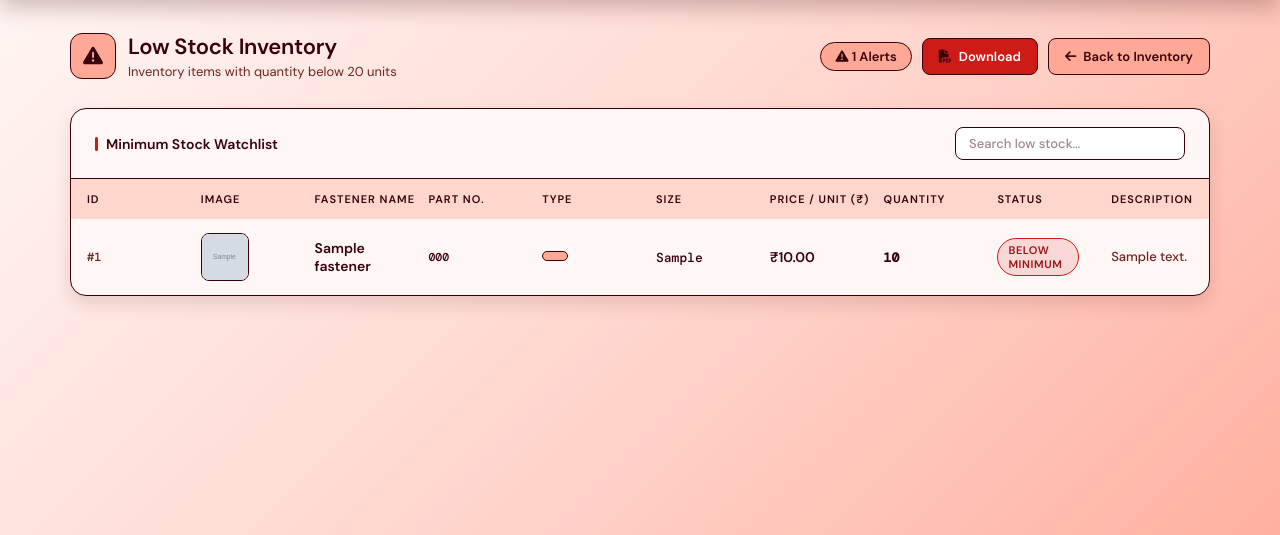
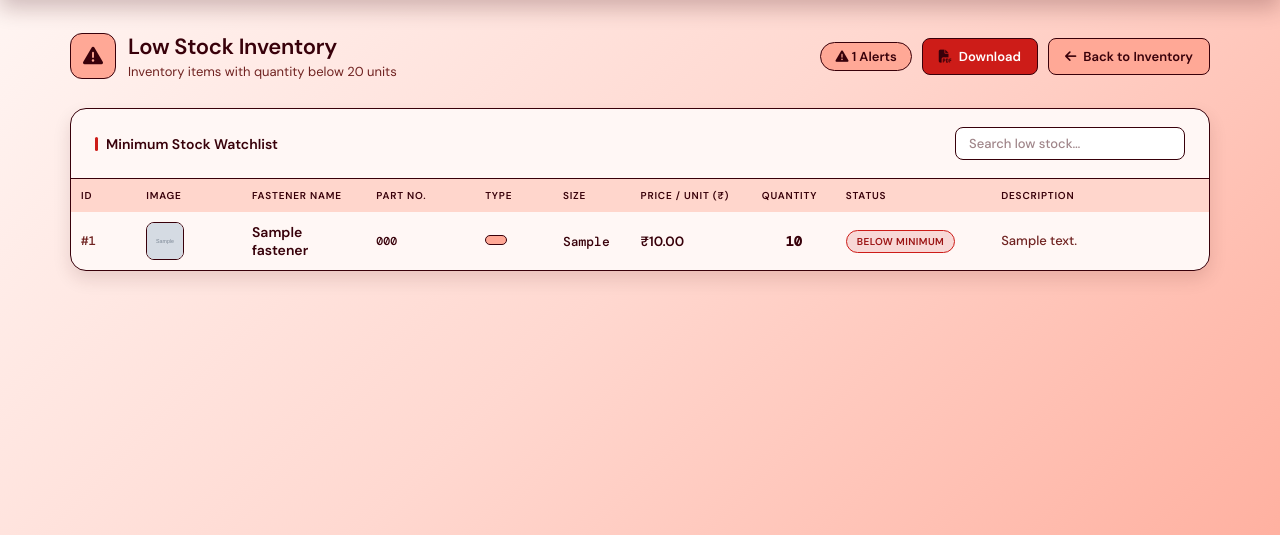
Before and after one commit to Karnabk1718/Fastener-Inventory-Management, a PHP site: page /low_stock.php in a window 1280 px wide. Shown: the part 61-596 px from the top of the page. Run offline with PHP 8.4, Linux system fonts and the light colour scheme; the visitor is signed in with stand-in values (Sample User, id 1); tables that the repository leaves empty or names only in its code hold one stand-in row (values such as "Sample post"); grey boxes marked "Sample" are stand-in pictures.

Commit message:
modified:   dashboard.php 	modified:   export_report.php 	modified:   fastener.php 	modified:   inventory.php 	modified:   low_stock.php 	modified:   manager_dashboard.php 	modified:   manager_fastener.php 	modified:   manager_fasteners.php 	modified:   manager_inventory.php 	modified:   manager_orders.php 	modified:   manager_reports.php 	modified:   manager_suppliers.php modified:   pick_list.php

```diff
--- a/export_report.php
+++ b/export_report.php
@@ -275,7 +275,7 @@ function render_report_choice(string $title): void
 <h1>{$safeTitle}</h1>
 <p>Choose the file format for this report.</p>
 <div class="actions">
-<a class="pdf" href="{$pdfUrl}">Download</a>
+<a class="pdf" href="{$pdfUrl}">Download PDF</a>
 <a class="excel" href="{$excelUrl}">Download Excel</a>
 </div>
 <a class="back" href="javascript:history.back()">Back</a>
--- a/low_stock.php
+++ b/low_stock.php
@@ -156,56 +156,78 @@ body {
 .search-box::placeholder { color: rgba(255,255,255,0.40); }
 .search-box:focus { border-color: #ff8a8a; }
 .table-scroll { overflow-x: auto; }
-table { width: 100%; border-collapse: collapse; font-size: 12.5px; min-width: 0; table-layout: fixed; }
+table { width: 100%; border-collapse: collapse; font-size: 12.5px; table-layout: fixed; }
 thead tr { background: var(--thead-bg); }
 th {
-    padding: 13px 16px; text-align: left; font-size: 11px; font-weight: 700;
-    text-transform: uppercase; letter-spacing: 1px; color: rgba(255,255,255,0.90); white-space: nowrap;
+    padding: 10px 10px; text-align: left; font-size: 10px; font-weight: 700;
+    text-transform: uppercase; letter-spacing: 0.8px; color: rgba(255,255,255,0.90); white-space: nowrap;
+    overflow: hidden;
 }
+/* Fixed column widths so everything fits */
+th:nth-child(1)  { width: 42px;  }   /* ID */
+th:nth-child(2)  { width: 68px;  }   /* Image */
+th:nth-child(3)  { width: 80px;  }   /* Fastener Name */
+th:nth-child(4)  { width: 70px;  }   /* Part No */
+th:nth-child(5)  { width: 50px;  }   /* Type */
+th:nth-child(6)  { width: 50px;  }   /* Size */
+th:nth-child(7)  { width: 78px;  }   /* Price */
+th:nth-child(8)  { width: 54px;  }   /* Quantity */
+th:nth-child(9)  { width: 100px; }   /* Status */
+th:nth-child(10) { width: 140px; }   /* Description */
 td {
-    padding: 14px 16px; border-bottom: 1px solid var(--row-bdr);
+    padding: 10px 10px; border-bottom: 1px solid var(--row-bdr);
     vertical-align: middle; color: #ffffff; font-weight: 500;
+    overflow: hidden;
 }
 tbody tr:last-child td { border-bottom: none; }
 tbody tr:hover { background: var(--row-hover); }
-.id-cell { font-family: 'DM Mono', monospace; font-size: 12px; color: rgba(255,255,255,0.70); font-weight: 500; }
-.name-cell { font-weight: 600; font-size: 14px; }
+.id-cell   { font-family: 'DM Mono', monospace; font-size: 12.5px; color: rgba(255,255,255,0.70); font-weight: 500; }
+.name-cell { font-weight: 600; font-size: 14px; white-space: normal; word-break: break-word; }
 .part-cell { font-family: 'DM Mono', monospace; font-size: 11.5px; color: var(--muted); word-break: break-word; }
 .type-pill {
     background: rgba(255,215,0,0.18); border: 1px solid rgba(255,215,0,0.40);
-    color: var(--gold); border-radius: 20px; padding: 4px 12px;
-    font-size: 12px; font-weight: 600; display: inline-block;
+    color: var(--gold); border-radius: 20px; padding: 4px 10px;
+    font-size: 12px; font-weight: 600; display: inline-block; white-space: nowrap;
 }
-.size-cell { font-family: 'DM Mono', monospace; font-size: 13px; color: rgba(255,255,255,0.90); }
-.price-cell { font-weight: 700; font-size: 14px; color: #ffffff; }
-.qty-cell { font-family: 'DM Mono', monospace; font-size: 13px; font-weight: 600; color: #fecaca; }
+.size-cell  { font-family: 'DM Mono', monospace; font-size: 13px; color: rgba(255,255,255,0.90); }
+.price-cell { font-weight: 700; font-size: 13.5px; color: #ffffff; white-space: nowrap; }
+.qty-cell   { font-family: 'DM Mono', monospace; font-size: 13.5px; font-weight: 600; text-align: center; }
+.qty-cell.low-stock { color: #fecaca; }
+.desc-cell {
+    font-size: 13px; color: var(--muted);
+    white-space: normal; word-break: break-word; line-height: 1.55;
+}
+
+/* ── Stock status badge ── */
 .stock-status {
-    display: inline-flex; align-items: center; gap: 6px;
+    display: inline-flex; align-items: center; gap: 2px;
     padding: 4px 10px; border-radius: 999px;
-    font-size: 11px; font-weight: 700; text-transform: uppercase; letter-spacing: 0.6px;
-    background: rgba(255,107,107,0.18); border: 1px solid rgba(255,107,107,0.35); color: #fecaca;
+    font-size: 10px; font-weight: 700; text-transform: uppercase; letter-spacing: 0.4px; white-space: nowrap;
 }
-.action-cell { display: flex; gap: 6px; align-items: center; }
+.stock-status.low { background: rgba(255,107,107,0.18); border: 1px solid rgba(255,107,107,0.35); color: #fecaca; }
+.stock-status.ok  { background: rgba(74,222,128,0.18);  border: 1px solid rgba(74,222,128,0.35);  color: #bbf7d0; }
+tbody tr.table-low-stock { background: rgba(255,107,107,0.04); }
+
+.action-cell { display: flex; flex-direction: column; gap: 5px; align-items: stretch; }
 .btn-edit {
     background: rgba(96,165,250,0.20); border: 1px solid rgba(96,165,250,0.40);
     color: #93c5fd; border-radius: 7px; padding: 5px 13px; font-size: 12px; font-weight: 600;
-    text-decoration: none; display: flex; align-items: center; gap: 5px; transition: 0.2s;
+    text-decoration: none; display: flex; align-items: center; justify-content: center; gap: 5px; transition: 0.2s;
 }
 .btn-edit:hover { background: rgba(96,165,250,0.35); }
 .thumb {
-    width: 48px; height: 48px; object-fit: cover;
+    width: 38px; height: 38px; object-fit: cover;
     border-radius: 8px; border: 1px solid var(--card-bdr); display: block;
 }
 .no-img {
-    width: 48px; height: 48px; border-radius: 8px;
+    width: 38px; height: 38px; border-radius: 8px;
     background: rgba(255,255,255,0.07); border: 1px dashed rgba(255,255,255,0.20);
     display: flex; align-items: center; justify-content: center;
     color: rgba(255,255,255,0.30); font-size: 16px;
 }
 .desc-cell {
     font-size: 13px; color: var(--muted);
-    max-width: 220px; white-space: normal;
-    word-break: break-word; line-height: 1.55;
+    white-space: normal; word-break: break-word; line-height: 1.55;
 }
 .empty-state { text-align: center; padding: 48px 20px; color: rgba(255,255,255,0.50); }
 .empty-state i { font-size: 36px; margin-bottom: 12px; display: block; opacity: 0.4; }
@@ -583,7 +605,7 @@ body.dark .stock-status {
                     <td class="size-cell"><?= htmlspecialchars($row['size']) ?></td>
                     <td class="price-cell">₹<?= number_format($row['unit_price'], 2) ?></td>
                     <td class="qty-cell"><?= $row['quantity'] ?></td>
-                    <td><span class="stock-status">Below Minimum</span></td>
+                    <td><span class="stock-status low">Below Minimum</span></td>
                     <td class="desc-cell"><?= htmlspecialchars($row['description'] ?? '—') ?></td>
                 </tr>
                 <?php endforeach; endif; ?>
--- a/manager_dashboard.php
+++ b/manager_dashboard.php
@@ -523,7 +523,6 @@ body.dark .readonly-notice:hover * {
         <a href="manager_dashboard.php" class="active">Dashboard</a>
         <a href="manager_fasteners.php">Fasteners</a>
         <a href="manager_inventory.php">Inventory</a>
-        <a href="pick_list.php">Pick List</a>
         <a href="manager_suppliers.php">Suppliers</a>
         <a href="manager_orders.php">Orders</a>
         <a href="manager_reports.php">Reports</a>
--- a/manager_fastener.php
+++ b/manager_fastener.php
@@ -481,7 +481,7 @@ body.dark .readonly-notice:hover * {
         <a href="manager_dashboard.php">Dashboard</a>
         <a href="manager_fasteners.php" class="active">Fasteners</a>
         <a href="manager_inventory.php">Inventory</a>
-        <a href="pick_list.php">Pick List</a>
+
         <a href="manager_suppliers.php">Suppliers</a>
         <a href="manager_orders.php">Orders</a>
         <a href="manager_reports.php">Reports</a>
--- a/manager_fasteners.php
+++ b/manager_fasteners.php
@@ -481,7 +481,6 @@ body.dark .readonly-notice:hover * {
         <a href="manager_dashboard.php">Dashboard</a>
         <a href="manager_fasteners.php" class="active">Fasteners</a>
         <a href="manager_inventory.php">Inventory</a>
-        <a href="pick_list.php">Pick List</a>
         <a href="manager_suppliers.php">Suppliers</a>
         <a href="manager_orders.php">Orders</a>
         <a href="manager_reports.php">Reports</a>
--- a/manager_inventory.php
+++ b/manager_inventory.php
@@ -488,7 +488,6 @@ body.dark .readonly-notice:hover * {
         <a href="manager_dashboard.php">Dashboard</a>
         <a href="manager_fasteners.php">Fasteners</a>
         <a href="manager_inventory.php" class="active">Inventory</a>
-        <a href="pick_list.php">Pick List</a>
         <a href="manager_suppliers.php">Suppliers</a>
         <a href="manager_orders.php">Orders</a>
         <a href="manager_reports.php">Reports</a>
--- a/manager_orders.php
+++ b/manager_orders.php
@@ -487,7 +487,6 @@ body.dark .readonly-notice:hover * {
         <a href="manager_dashboard.php">Dashboard</a>
         <a href="manager_fasteners.php">Fasteners</a>
         <a href="manager_inventory.php">Inventory</a>
-        <a href="pick_list.php">Pick List</a>
         <a href="manager_suppliers.php">Suppliers</a>
         <a href="manager_orders.php" class="active">Orders</a>
         <a href="manager_reports.php">Reports</a>
--- a/manager_suppliers.php
+++ b/manager_suppliers.php
@@ -474,7 +474,6 @@ body.dark .readonly-notice:hover * {
         <a href="manager_dashboard.php">Dashboard</a>
         <a href="manager_fasteners.php">Fasteners</a>
         <a href="manager_inventory.php">Inventory</a>
-        <a href="pick_list.php">Pick List</a>
         <a href="manager_suppliers.php" class="active">Suppliers</a>
         <a href="manager_orders.php">Orders</a>
         <a href="manager_reports.php">Reports</a>
--- a/pick_list.php
+++ b/pick_list.php
@@ -74,7 +74,7 @@ body{font-family:'DM Sans','Segoe UI',sans-serif;min-height:100vh;background:lin
 .nav-right{display:flex;align-items:center;gap:8px;flex-shrink:0}.pill,.icon-btn{background:rgba(255,168,150,.14);border:1px solid rgba(255,168,150,.35);border-radius:20px;padding:5px 11px;font-size:12px;display:flex;align-items:center;gap:5px;color:#fff;white-space:nowrap}.icon-btn{width:32px;height:32px;border-radius:8px;justify-content:center;cursor:pointer;padding:0}.logout-btn{background:var(--supervisor-red);border:1px solid var(--supervisor-border);color:#fff;border-radius:8px;padding:6px 14px;font-size:13px;font-weight:700;text-decoration:none}
 .main{padding:32px 30px 50px;max-width:1080px;margin:0 auto}.page-header{display:flex;align-items:center;justify-content:space-between;gap:12px;margin-bottom:28px;flex-wrap:wrap}.page-title{display:flex;align-items:center;gap:12px}.page-title-icon{width:46px;height:46px;background:var(--supervisor-peach);border:1.5px solid var(--supervisor-border);border-radius:12px;display:flex;align-items:center;justify-content:center;font-size:20px}.page-header h1{font-size:22px;font-weight:600;margin-bottom:2px}.page-header p{font-size:13px;color:var(--supervisor-muted)}
 .alert{padding:12px 16px;border-radius:10px;font-size:13px;font-weight:600;margin-bottom:20px;display:flex;align-items:center;gap:10px}.alert.error{background:rgba(205,28,24,.14);border:1px solid var(--supervisor-red);color:var(--danger)}.alert.success{background:#ffe3dc;border:1px solid var(--supervisor-border);color:var(--supervisor-dark)}
-.form-card{background:var(--supervisor-panel);border:1px solid var(--supervisor-border);border-radius:16px;padding:28px;box-shadow:0 8px 18px rgba(56,0,10,.12)}.form-card-title{font-size:14px;font-weight:700;margin-bottom:22px;display:flex;align-items:center;gap:8px}.form-grid{display:grid;grid-template-columns:1fr 1fr;gap:16px}.field{display:flex;flex-direction:column;gap:6px}.field.full{grid-column:1/-1}.field label{font-size:11px;font-weight:700;text-transform:uppercase;letter-spacing:.8px}.field input,.field select{background:var(--input-bg);border:1px solid var(--supervisor-border);border-radius:8px;padding:10px 13px;color:var(--supervisor-dark);font-family:inherit;font-size:13px;font-weight:600;width:100%;outline:none}.field input:focus,.field select:focus{border-color:var(--supervisor-red);box-shadow:0 0 0 3px rgba(205,28,24,.12)}
+.form-card{background:var(--supervisor-panel);border:1px solid var(--supervisor-border);border-radius:16px;padding:20px;box-shadow:0 8px 18px rgba(56,0,10,.12);max-width:760px;margin:0 auto}.form-card-title{font-size:14px;font-weight:700;margin-bottom:16px;display:flex;align-items:center;gap:8px}.form-grid{display:grid;grid-template-columns:1fr 1fr;gap:12px}.field{display:flex;flex-direction:column;gap:4px}.field.full{grid-column:1/-1}.field label{font-size:11px;font-weight:700;text-transform:uppercase;letter-spacing:.8px}.field input,.field select{background:var(--input-bg);border:1px solid var(--supervisor-border);border-radius:8px;padding:8px 12px;color:var(--supervisor-dark);font-family:inherit;font-size:13px;font-weight:600;width:100%;outline:none}.field input:focus,.field select:focus{border-color:var(--supervisor-red);box-shadow:0 0 0 3px rgba(205,28,24,.12)}
 .form-actions{grid-column:1/-1;display:flex;gap:10px;margin-top:4px;flex-wrap:wrap}.btn-primary,.btn-cancel{border-radius:8px;padding:11px 24px;font-size:13px;font-weight:800;cursor:pointer;text-decoration:none;display:flex;align-items:center;gap:7px;border:1px solid var(--supervisor-border)}.btn-primary{background:var(--supervisor-red);color:#fff}.btn-primary:hover{background:var(--supervisor-dark)}.btn-cancel{background:#fff;color:var(--supervisor-dark);box-shadow:0 4px 12px rgba(56,0,10,.10)}.btn-cancel i{color:var(--supervisor-red)}.btn-cancel:hover{background:var(--supervisor-peach)}
 .btn-download{background:var(--supervisor-red);border:1px solid var(--supervisor-border);color:#fff;border-radius:8px;padding:10px 16px;font-size:13px;font-weight:800;text-decoration:none;display:flex;align-items:center;gap:7px}.btn-download:hover{background:var(--supervisor-dark)}
 .history-card{margin-top:22px;background:var(--supervisor-panel);border:1px solid var(--supervisor-border);border-radius:16px;overflow:hidden;box-shadow:0 8px 18px rgba(56,0,10,.12)}.history-head{padding:16px 20px;border-bottom:1px solid var(--supervisor-border);display:flex;align-items:center;justify-content:space-between;gap:12px;flex-wrap:wrap}.history-head h3{font-size:14px}.table-scroll{overflow-x:auto}table{width:100%;border-collapse:collapse;font-size:13px;min-width:760px}th{background:#ffd6cc;text-align:left;text-transform:uppercase;letter-spacing:.7px;font-size:10px;padding:11px 12px;border-bottom:1px solid var(--supervisor-border)}td{padding:12px;border-bottom:1px solid rgba(56,0,10,.2);font-weight:600}.mono{font-family:'DM Mono',monospace}.empty-state{padding:34px;text-align:center;color:var(--supervisor-muted);font-weight:700}
```
Also changed, not shown: dashboard.php (+7 -9 lines), fastener.php (+24 -23 lines), inventory.php (+12 -12 lines), manager_reports.php (+0 -27 lines).
